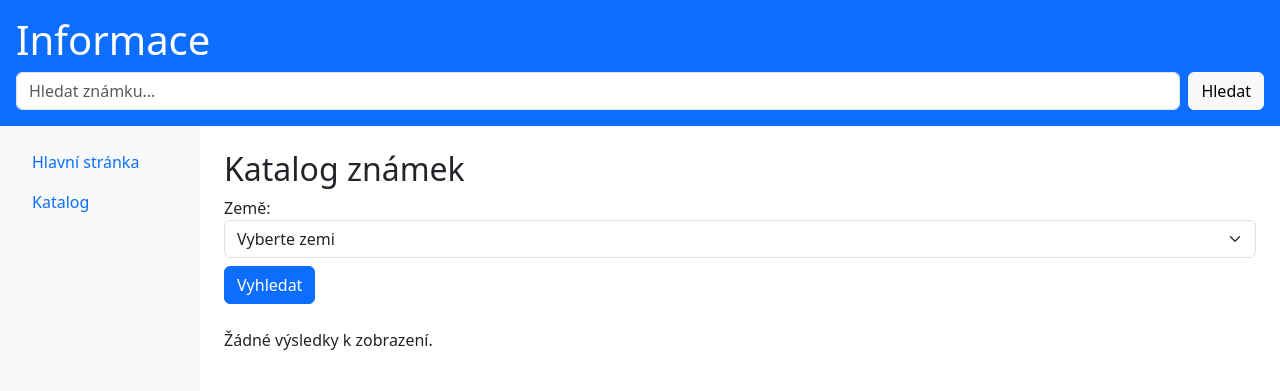
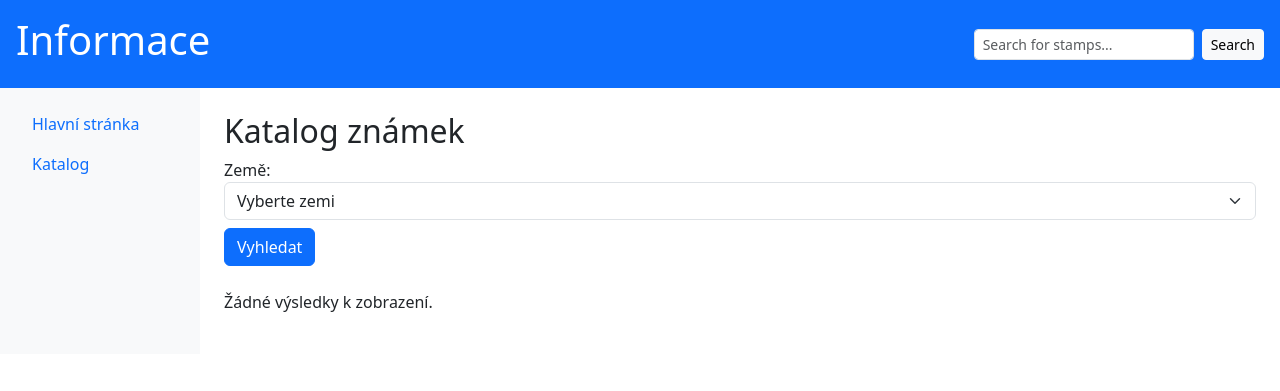
Before and after one commit to procesor2017/StampCollector, a FastAPI app: page /catalog in a window 1280 px wide. Shown: the top 391 px of the page. Run offline with FastAPI, Linux system fonts and the light colour scheme.

Commit message:
- change designe of search bar

```diff
--- a/backend/templates/base.html
+++ b/backend/templates/base.html
@@ -9,16 +9,16 @@
 </head>
 <body>
     <header>
-        <div class="container-fluid bg-primary text-white p-3">
+        <div class="container-fluid bg-primary text-white p-3 d-flex justify-content-between align-items-center">
             <h1>Informace</h1>
-            <form action="{{ url_for('search_results') }}" method="GET" class="d-flex">
+            <form action="{{ url_for('search_results') }}" method="GET" class="d-flex" style="max-width: 300px;">
                 <input
                     type="text"
                     name="query"
-                    class="form-control me-2"
-                    placeholder="Hledat známku..."
+                    class="form-control form-control-sm me-2"
+                    placeholder="Search for stamps..."
                     required>
-                <button type="submit" class="btn btn-light">Hledat</button>
+                <button type="submit" class="btn btn-light btn-sm">Search</button>
             </form>
         </div>
     </header>
```
